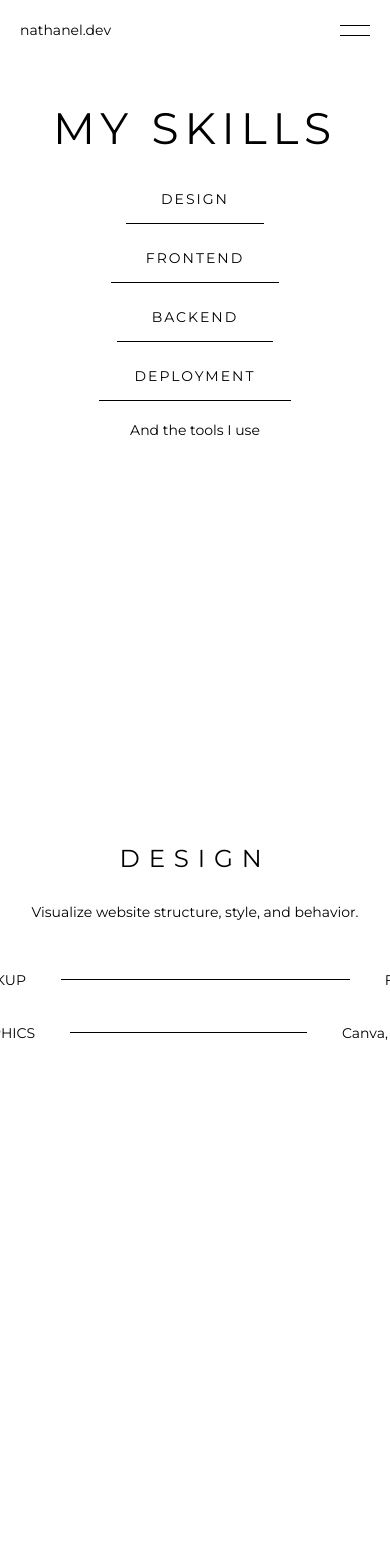
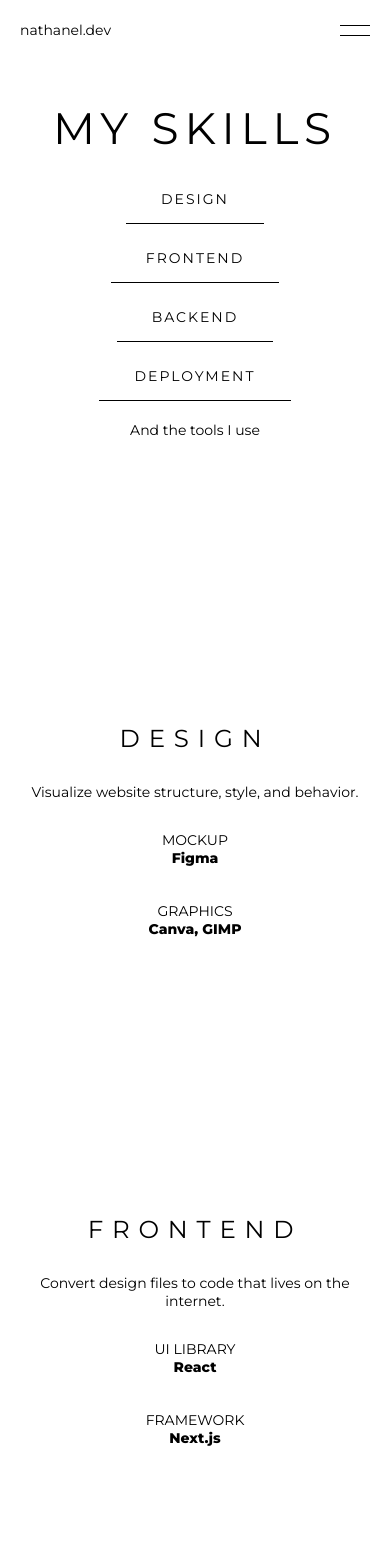
Before and after one commit to natdlc/nathanel-portfolio, a Next.js app: page /skills in a window 390 px wide. Shown: the top 1568 px of the page. Built offline with nearby package versions, Linux system fonts and the light colour scheme.

Commit message:
skills - items - mobile responsive

```diff
--- a/components/skills/skill/skill.module.css
+++ b/components/skills/skill/skill.module.css
@@ -6,6 +6,13 @@
   flex-direction: column;
   gap: 30px;
   padding-bottom: 120px;
+}
+
+@media (max-width: 1000px) {
+  .section {
+    height: 500px;
+    padding: 0 10px;
+  }
 }
 
 .section > p {
@@ -19,6 +26,12 @@
   gap: 35px;
   width: 500px;
   padding-top: 20px;
+}
+
+@media (max-width: 1000px) {
+  .list {
+    padding-top: 0;
+  }
 }
 
 /* title animation */
--- a/components/skills/skill/tool/tool.module.css
+++ b/components/skills/skill/tool/tool.module.css
@@ -3,6 +3,12 @@
   align-items: center;
   justify-content: space-between;
   flex-wrap: nowrap;
+}
+
+@media (max-width: 1000px) {
+  .list_item {
+    flex-direction: column;
+  }
 }
 
 .list_key {
@@ -14,6 +20,16 @@
   height: 1px;
   background: black;
   margin: 0 20px;
+}
+
+@media (max-width: 1000px) {
+  .list_line {
+    display: none;
+  }
+
+  .list_value {
+    font-weight: 800;
+  }
 }
 
 /* list_key animation */
```
